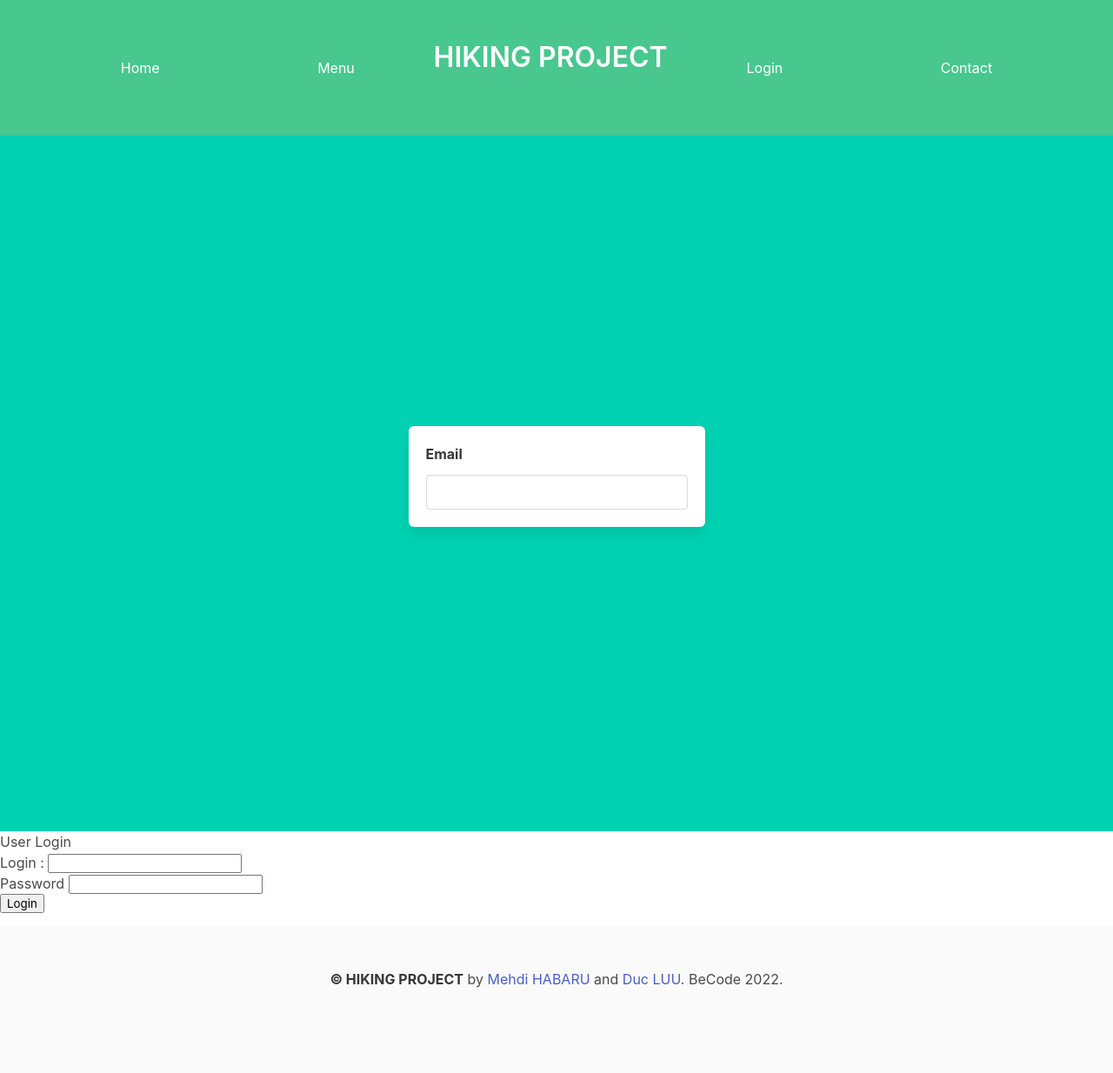
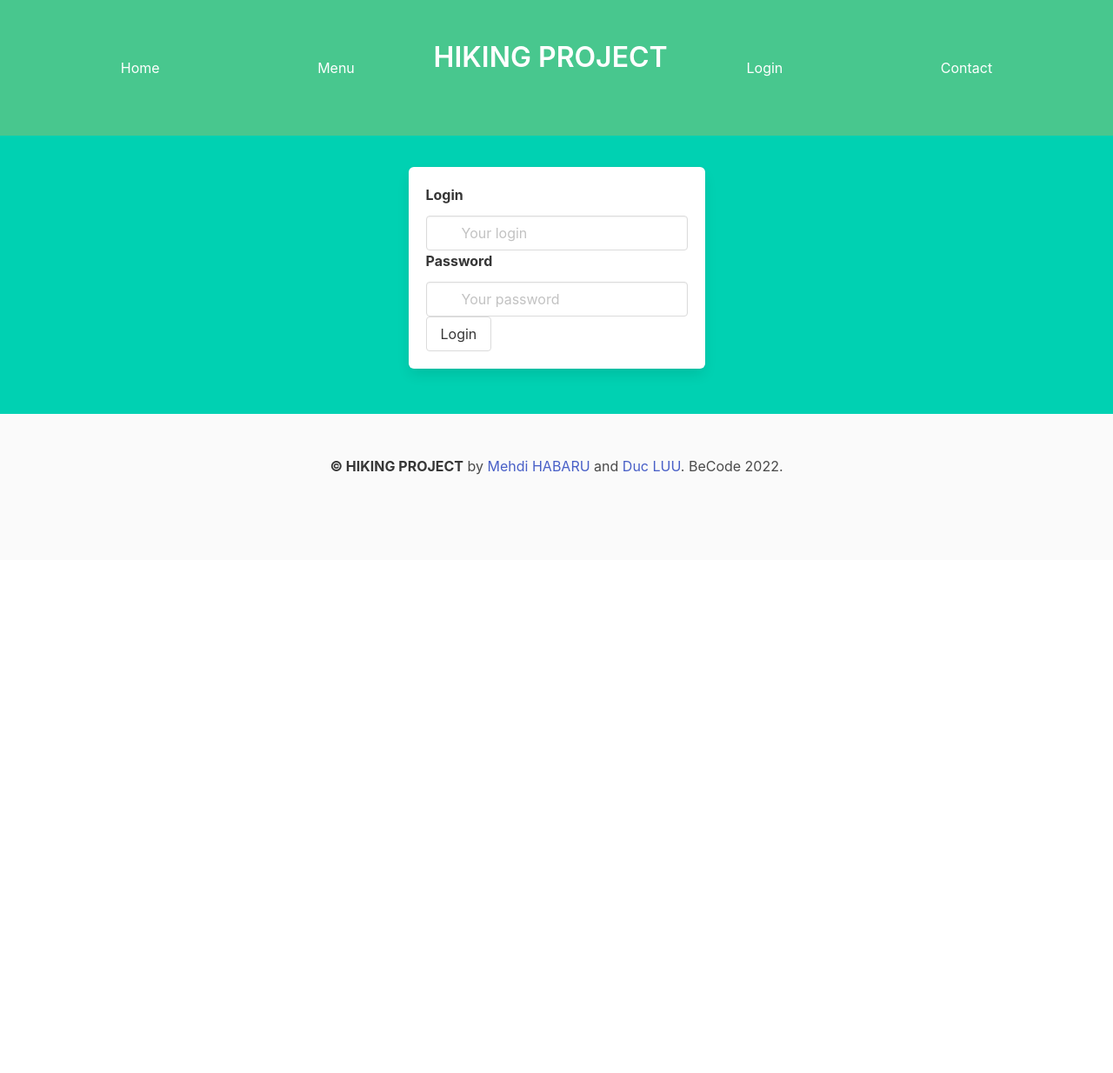
Before and after one commit to Mirodeon/hiking-project, a PHP site: page /login in a window 1280 px wide. Shown: the whole page at 87% size. After the commit the page ends 546 px from the top, so only its background shows below. Run offline with PHP 8.4, Linux system fonts and the light colour scheme.

Commit message:
login page

```diff
--- a/src/app/routes.php
+++ b/src/app/routes.php
@@ -4,6 +4,7 @@ $routes = [
         '/' => 'app/views/home.php',
         '/home' => 'app/views/home.php',
         '/404' => 'app/views/404.php',
+        '/login' => 'app/views/login.php',
         /*'/ressources/style.css' => 'app/views/ressources/style.css',*/
     ],
     'POST' => [
--- a/src/app/views/header.php
+++ b/src/app/views/header.php
@@ -11,7 +11,7 @@
           <strong>HIKING PROJECT</strong>
         </p>
       <p class="level-item has-text-centered">
-        <a class="link is-info">Login</a>
+        <a class="link is-info" href="login">Login</a>
       </p>
       <p class="level-item has-text-centered">
         <a class="link is-info">Contact</a>
--- a/src/app/views/home.php
+++ b/src/app/views/home.php
@@ -6,7 +6,7 @@
   <head>
     <meta charset="utf-8">
     <meta name="viewport" content="width=device-width, initial-scale=1">
-    <title>Hello Bulma!</title>
+    <title>The Hiking Project</title>
     <link rel="stylesheet" href="https://cdn.jsdelivr.net/npm/bulma@0.9.4/css/bulma.min.css">
   </head>
   <body>
--- a/src/app/views/login.php
+++ b/src/app/views/login.php
@@ -59,19 +59,31 @@ include "header.php";
 </head>
 
 <body>
-    <div class="hero is-primary is-fullheight">
+    <div class="hero is-primary">
         <div class="hero-body">
             <div class="container">
                 <div class="columns is-centered">
-                    <form action="" class="box">
+                    <form method="post" class="box">
                         <div class="field">
-                            <label for="" class="label">
-                                Email
-                            </label>
+                            <label for="login" class="label">Login</label>
                         </div>
                         <div class="control has-icons-left">
-                            <input type="email" class="input">
-                            <span class="icon"></span>
+                            <input type="text" class="input" placeholder="Your login">
+                            <span class="icon is-small is-left">
+                                <i class="fa fa-envelope"></i>
+                            </span>
+                        </div>
+                        <div class="field">
+                            <label for="pass" class="label">Password</label>
+                        </div>
+                        <div class="control has-icons-left">
+                            <input type="text" class="input" placeholder="Your password">
+                            <span class="icon is-small is-left">
+                                <i class="fa fa-lock"></i>
+                            </span>
+                        </div>
+                        <div class="field">
+                            <button class="button is-succes">Login</button>
                         </div>
                     </form>
                 </div>
@@ -80,22 +92,6 @@ include "header.php";
     </div>
 </body>
 
-    <h1>User Login</h1>
-
-    <form method="post" action="">
-        <div>
-            <label for="login">Login :</label>
-            <input type="text" name="login">
-        </div>
-        <div>
-            <label for="pass">Password</label>
-            <input type="text" name="pass">
-        </div>
-        <button type="submit">Login</button>
-    </form>
-</html>
-
-
 <?php
 include "footer.php";
 ?>
```
